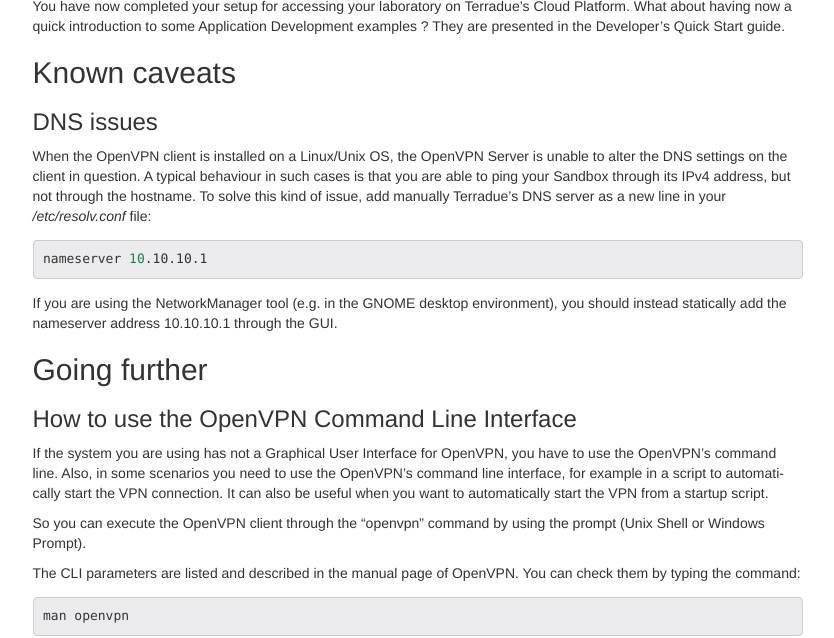
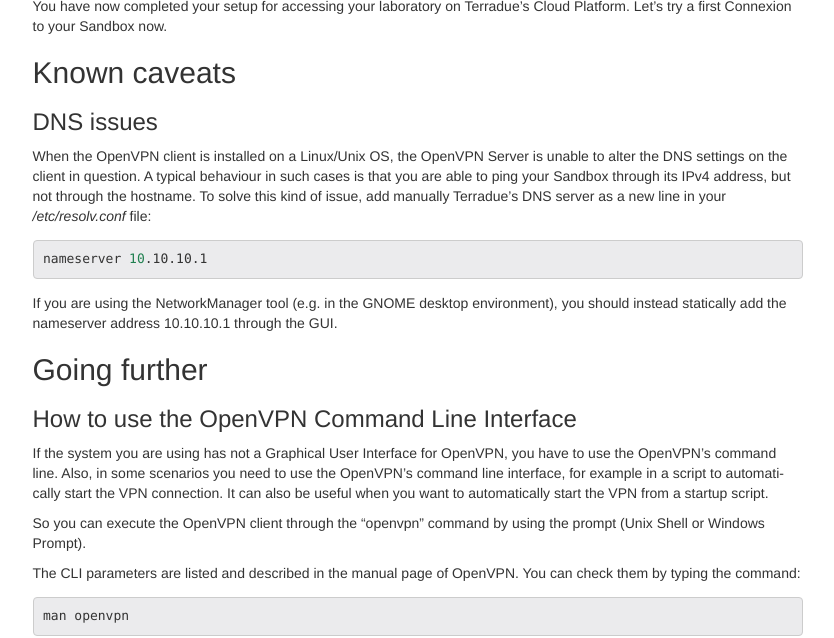
Before and after one commit to Terradue/doc-developer-sandbox, a Sphinx documentation site: the page built from source/start/laboratory/index.rst, in a window 1280 px wide and 900 px high, scrolled down 2084 px, cut to the strip 262-900 px from the top of the window. Shown: the whole strip, without its empty margins (330-1164 px from the left). Built offline with Sphinx 7.4.7, drawn with Linux system fonts in a browser that asks for light colours; pages that are not in the unit, such as notebooks, are missing from menus.

Commit message:
Update index.rst

```diff
--- a/source/start/laboratory/index.rst
+++ b/source/start/laboratory/index.rst
@@ -132,8 +132,7 @@
 
 .. CONGRATS::
 You have now completed your setup for accessing your laboratory on Terradue's Cloud Platform.
-What about having now a quick introduction to some Application Development examples ?
-They are presented in the :ref:`Developer's Quick Start guide <../../developer/index.rst>`.
+Let's try a first :ref:`Connexion to your Sandbox <../sandbox.rst>` now.
 
 Known caveats
 ---------------------
```
